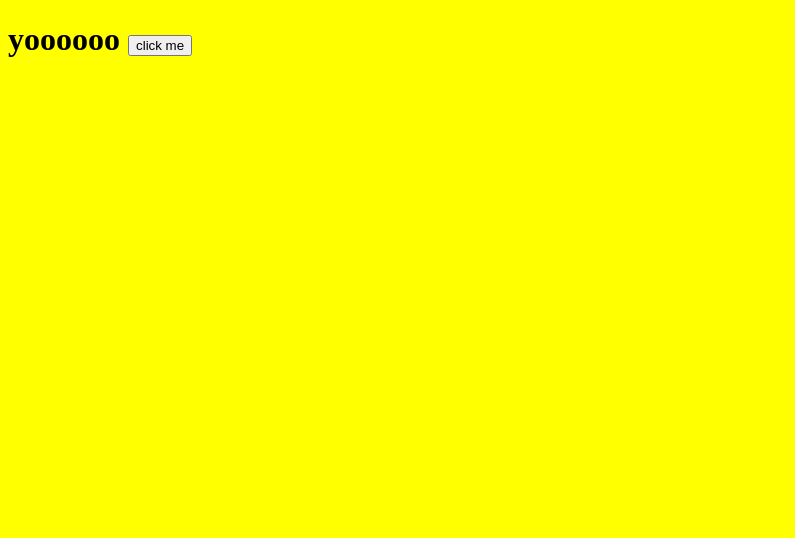
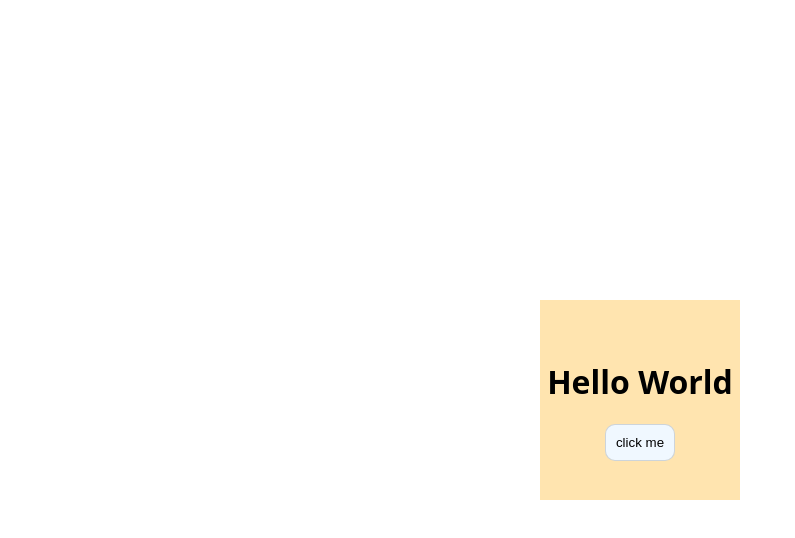
Before and after one commit to srsahoo30/Trial, a plain HTML site: page index.html in a window 1280 px wide. Shown: the whole page, without its empty margins (0-795 px from the left). Drawn offline with Linux system fonts and the light colour scheme.

Commit message:
added alert & styles

```diff
--- a/index.css
+++ b/index.css
@@ -1,3 +1,28 @@
 body{
-    background-color: yellow;
+    padding: 0;
+    box-sizing: border-box;
+    margin: 0;
+    display: flex;
+    justify-content: center;
+    align-items: center;
+    height: 100vh;
+    font-family: system-ui, -apple-system, BlinkMacSystemFont, 'Segoe UI', Roboto, Oxygen, Ubuntu, Cantarell, 'Open Sans', 'Helvetica Neue', sans-serif;
 }
+
+.container{
+    background-color: rgba(255, 180, 30, 0.353);
+    height: 200px;
+    width: 200px;
+    display: flex;
+    justify-content: center;
+    align-items: center;
+    flex-direction: column;
+}
+
+button{
+    background-color: aliceblue;
+    border: 1px solid #00000025;
+    border-radius: 10px;
+    font-weight: 500;
+    padding: 10px 10px 10px 10px;
+}
--- a/index.html
+++ b/index.html
@@ -7,9 +7,11 @@
     <title>Document</title>
   </head>
   <body>
-    <h1>
-      yoooooo
-      <button>click me</button>
-    </h1>
+    <div class="container">
+      <h1>Hello World</h1>
+      <div>
+        <button onclick="alert('Button has been clicked')">click me</button>
+      </div>
+    </div>
   </body>
 </html>
```
